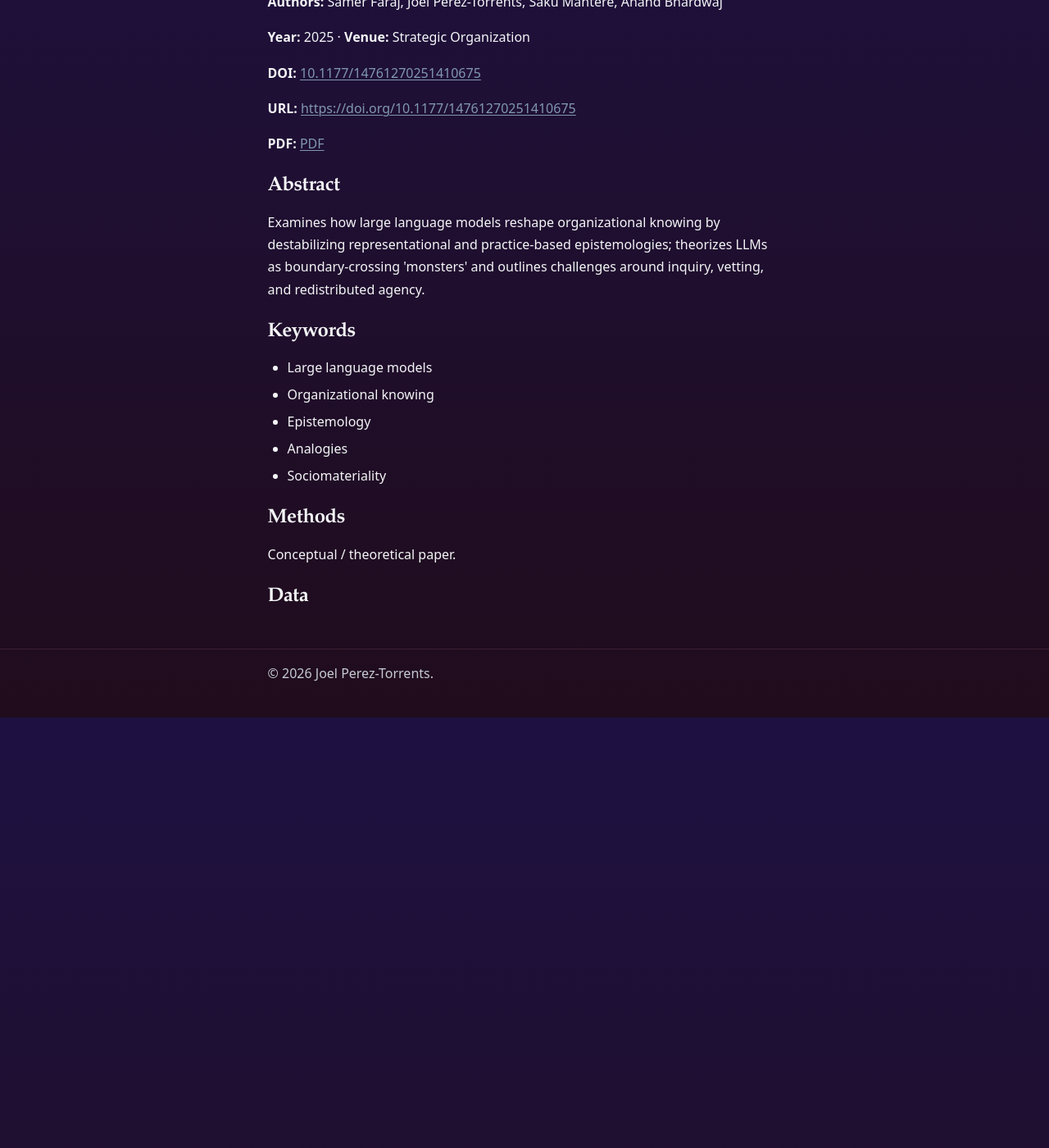
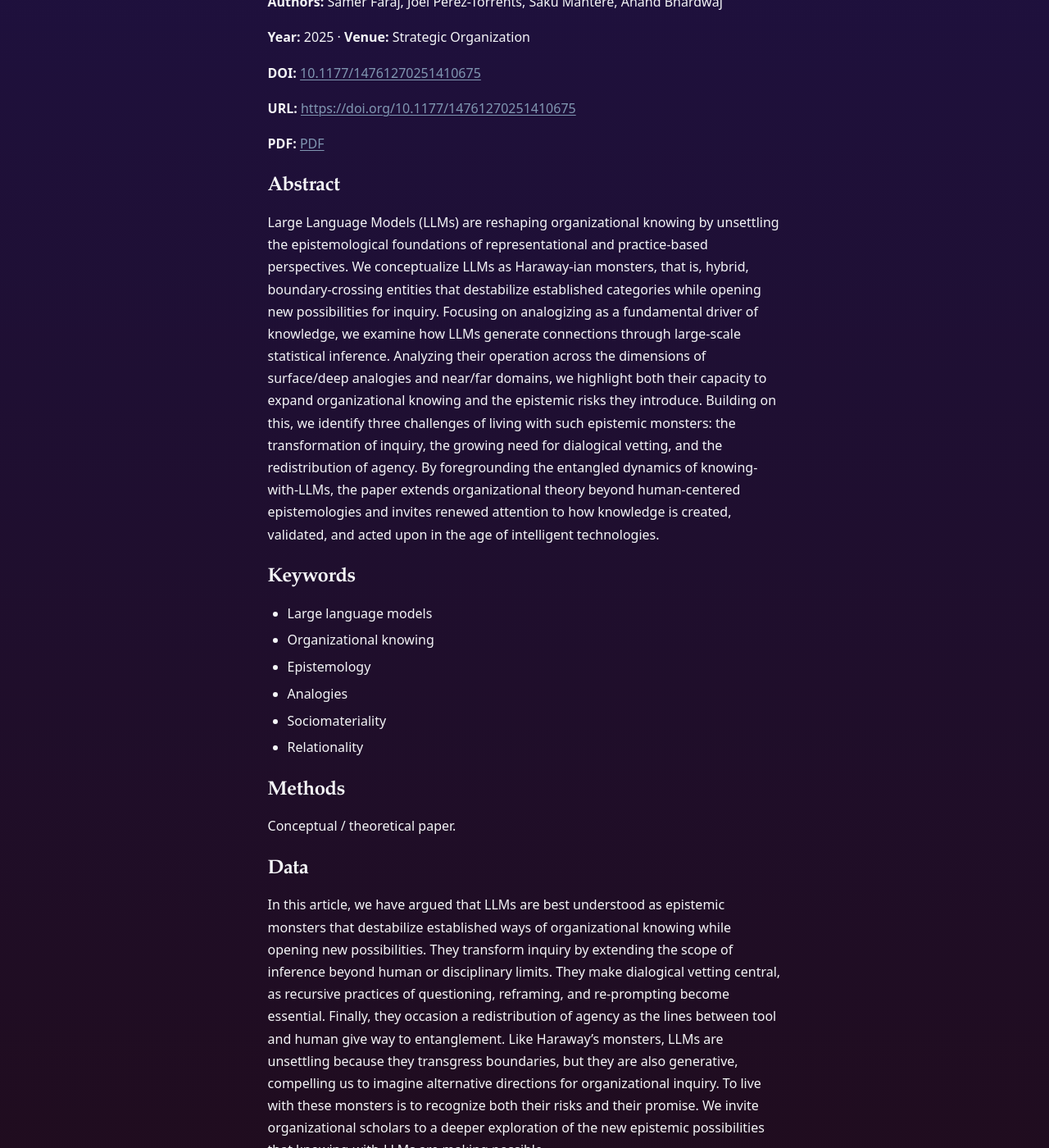
Before and after one commit to JPTorrents/jptorrents.github.io, a Jekyll site: the page built from _publications/a-time-for-monsters-organizational-knowing-after-llms.md, in a window 1280 px wide and 1400 px high, scrolled down 256 px. Shown: the whole window at 82% size. Built offline with Jekyll 4.4.1, drawn with Linux system fonts in a browser that asks for light colours; before the commit the page ends 1131 px from its top, so only the background shows below that; some of the changed text lies outside the part shown.

Commit message:
Update a-time-for-monsters-organizational-knowing-after-llms.md

```diff
--- a/_publications/a-time-for-monsters-organizational-knowing-after-llms.md
+++ b/_publications/a-time-for-monsters-organizational-knowing-after-llms.md
@@ -11,13 +11,14 @@ doi: "10.1177/14761270251410675"
 url: ""
 pdf_url: ""
 external_url: "https://doi.org/10.1177/14761270251410675"
-abstract: "Examines how large language models reshape organizational knowing by destabilizing representational and practice-based epistemologies; theorizes LLMs as boundary-crossing 'monsters' and outlines challenges around inquiry, vetting, and redistributed agency."
+abstract: "Large Language Models (LLMs) are reshaping organizational knowing by unsettling the epistemological foundations of representational and practice-based perspectives. We conceptualize LLMs as Haraway-ian monsters, that is, hybrid, boundary-crossing entities that destabilize established categories while opening new possibilities for inquiry. Focusing on analogizing as a fundamental driver of knowledge, we examine how LLMs generate connections through large-scale statistical inference. Analyzing their operation across the dimensions of surface/deep analogies and near/far domains, we highlight both their capacity to expand organizational knowing and the epistemic risks they introduce. Building on this, we identify three challenges of living with such epistemic monsters: the transformation of inquiry, the growing need for dialogical vetting, and the redistribution of agency. By foregrounding the entangled dynamics of knowing-with-LLMs, the paper extends organizational theory beyond human-centered epistemologies and invites renewed attention to how knowledge is created, validated, and acted upon in the age of intelligent technologies."
 keywords:
   - "Large language models"
   - "Organizational knowing"
   - "Epistemology"
   - "Analogies"
   - "Sociomateriality"
+  - "Relationality"
 methods: "Conceptual / theoretical paper."
-data: ""
+data: "In this article, we have argued that LLMs are best understood as epistemic monsters that destabilize established ways of organizational knowing while opening new possibilities. They transform inquiry by extending the scope of inference beyond human or disciplinary limits. They make dialogical vetting central, as recursive practices of questioning, reframing, and re-prompting become essential. Finally, they occasion a redistribution of agency as the lines between tool and human give way to entanglement. Like Haraway’s monsters, LLMs are unsettling because they transgress boundaries, but they are also generative, compelling us to imagine alternative directions for organizational inquiry. To live with these monsters is to recognize both their risks and their promise. We invite organizational scholars to a deeper exploration of the new epistemic possibilities that knowing-with-LLMs are making possible."
 ---
```
